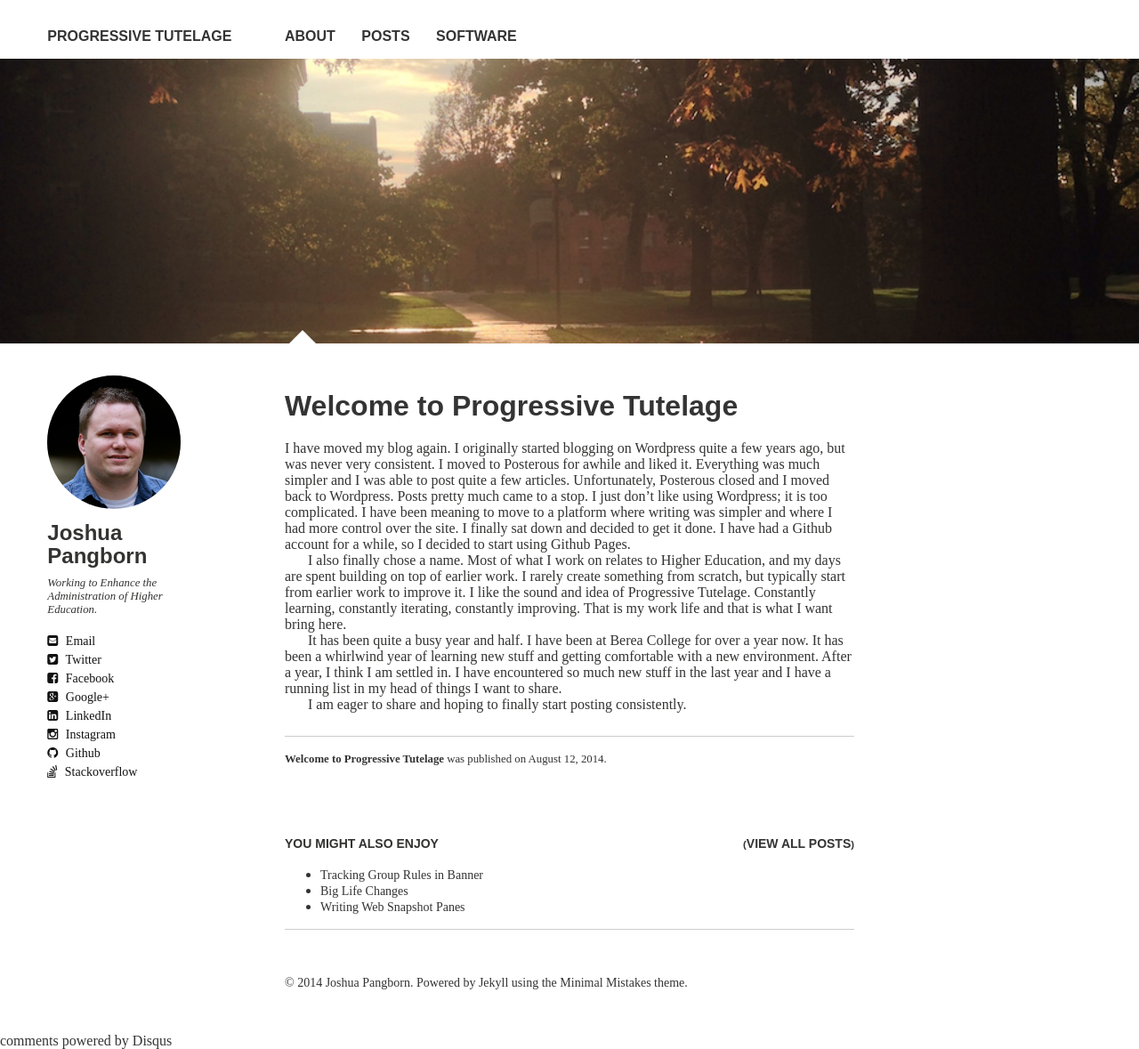
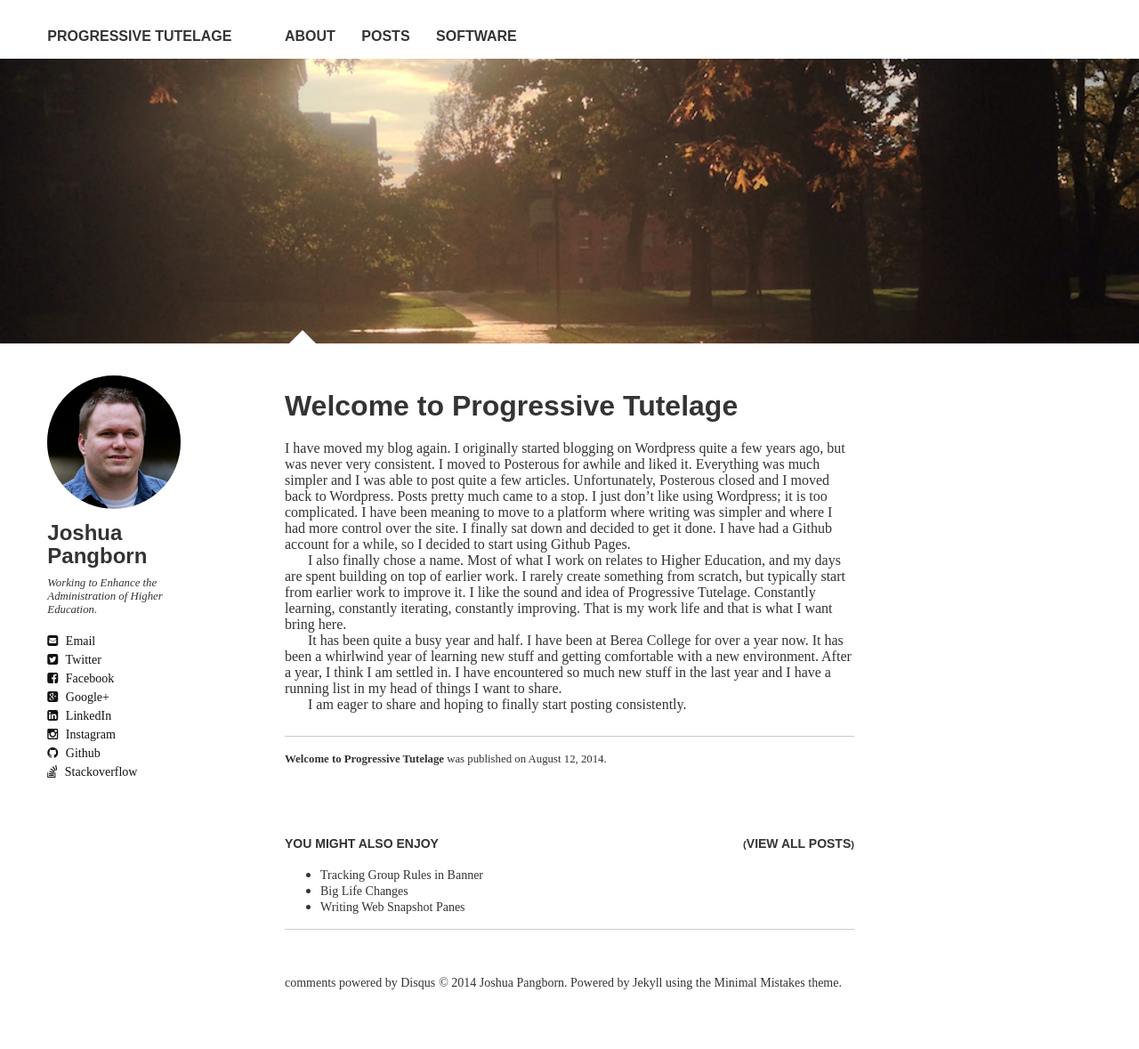
Before and after one commit to jpangborn/jpangborn.github.io, a Jekyll site: the page built from _posts/2014-08-12-welcome-to-progressive-tutelage.md, in a window 1280 px wide. Shown: the whole page at 89% size. Built offline with Jekyll 4.4.1, drawn with Linux system fonts in a browser that asks for light colours; nearby versions of some CDN libraries; some web fonts are replaced; comment, search, counter and statistics services are not loaded.

Commit message:
Move Disqus comments

```diff
--- a/_includes/_footer.html
+++ b/_includes/_footer.html
@@ -1,3 +1,7 @@
+{% if page.comments %}
+  {% include _disqus_comments.html %}
+{% endif %}
+
 {% if site.owner.google.adclient %}
 <div class="google-ads">
   <!-- 320 x 50 ad -->
--- a/_includes/_scripts.html
+++ b/_includes/_scripts.html
@@ -15,6 +15,3 @@
 
 </script>
 {% endif %}
-{% if page.comments %}
-  {% include _disqus_comments.html %}
-{% endif %}
```
